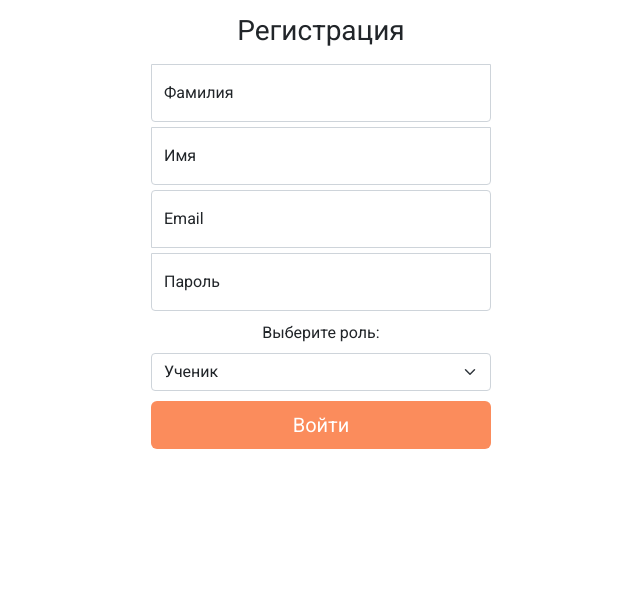
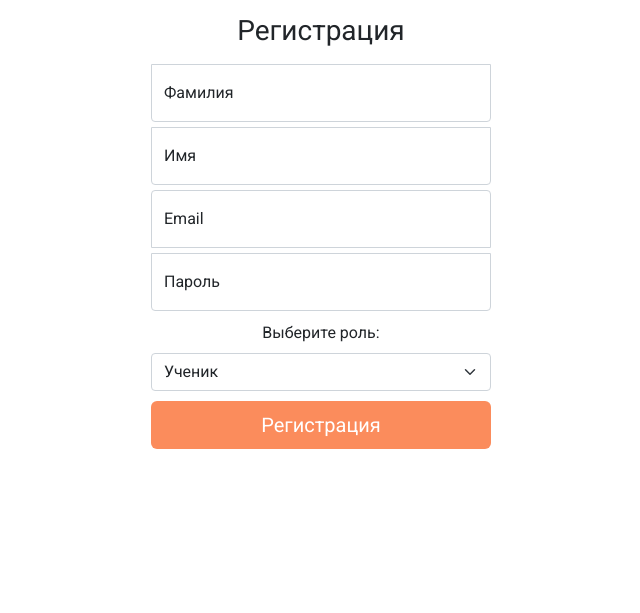
Before and after one commit to questonit/music-theory-flask, a Flask app: page /auth/signup in a window 1280 px wide. Shown: the part 88-701 px from the top of the page, without its empty margins (319-959 px from the left). Run offline with Flask 2, Linux system fonts and the light colour scheme.

Commit message:
поправки

```diff
--- a/app/templates/auth/signup.html
+++ b/app/templates/auth/signup.html
@@ -31,7 +31,7 @@
             </select>
         </div>
 
-        <button class="w-100 btn btn-lg btn-orange" type="submit">Войти</button>
+        <button class="w-100 btn btn-lg btn-orange" type="submit">Регистрация</button>
     </form>
 </main>
 {% endblock %}
--- a/app/templates/views/student_statistics.html
+++ b/app/templates/views/student_statistics.html
@@ -25,6 +25,7 @@
                     <td>{{ mark }}</td>
                 </tr>
                 {% endfor %}
+
             </tbody>
 
         </table>
--- a/app/views.py
+++ b/app/views.py
@@ -116,7 +116,7 @@ def student_statistics():
 
     number = 0
 
-    for result in Result.objects:
+    for result in Result.objects(user_id=current_user.user_id):
         number += 1
         test_name = Test.objects(test_id=result.test_id).first().name
         t_count = result.total_count
```
